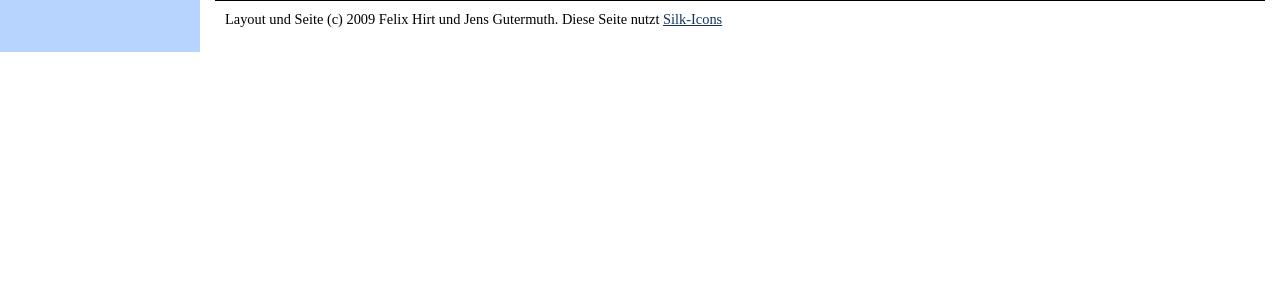
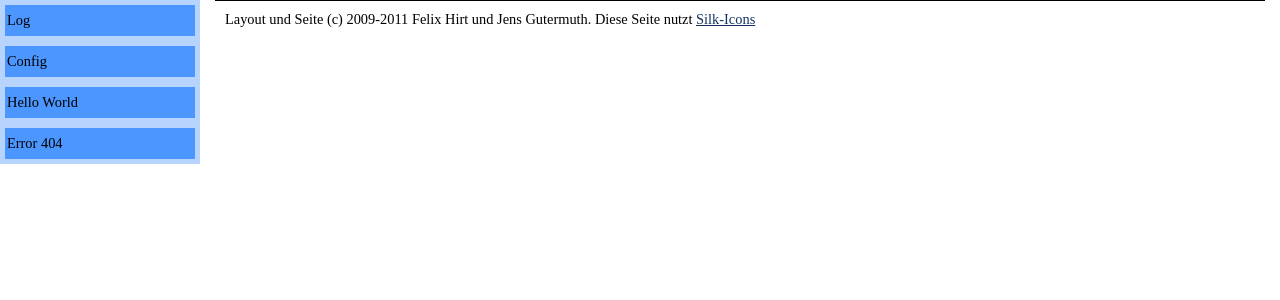
Before and after one commit to JensGutermuth/SquidStats, a PHP site: page /tpl/index.tpl.php in a window 1280 px wide. Shown: the part 61-361 px from the top of the page. Run offline with PHP 8.4, Linux system fonts and the light colour scheme; data that the repository does not hold is empty; some libraries are stand-ins or nearby versions.

Commit message:
einige kleine Bugs, helloWorld nun mit Template

```diff
--- a/controller/HelloWorld.class.php
+++ b/controller/HelloWorld.class.php
@@ -2,8 +2,10 @@
 require_once(dirname(__FILE__).'/BaseController.class.php');
 class helloWorld extends BaseController {
     public function index($args) {
-        nl2br(print_r($args, true));
-        echo "hello World!";
+        $tpl = new TemplateHandler();
+        $vars['args'] = $args;
+        $vars['msg'] = "Hello World!";
+        $tpl->render("helloWorld", $vars);
     }
 }
 ?>
--- a/helper/DbHandler.class.php
+++ b/helper/DbHandler.class.php
@@ -57,7 +57,11 @@ class DbHandler
             if ($name == "query") { // Loggen ist was feines :)
                 $log = new LogHandler();
                 $sql = preg_replace("/\r|\n/s", " ", $args[0]);
-                $log->log(logHandler::SEVERITY_DB_QUERY, $sql);
+                if (strncasecmp('SELECT', $sql, strlen('SELECT'))== 0) {
+                  $log->log(logHandler::SEVERITY_DB_QUERY, $sql); // Only a select, not as important
+                } else {
+                  $log->log(logHandler::SEVERITY_DB_QUERY_CHANGE, $sql);
+                }
             }
 
               $result = call_user_func_array(array($this->db, $name), $args);
--- a/helper/LogHandler.class.php
+++ b/helper/LogHandler.class.php
@@ -21,6 +21,7 @@ class LogHandler {
 
     const SEVERITY_DEBUG = 1;
     const SEVERITY_DB_QUERY = 2;
+    const SEVERITY_DB_QUERY_CHANGE = 3;
     const SEVERITY_ACTION = 10;
     const SEVERITY_NOTICE = 20;
     const SEVERITY_WARNING = 30;
--- a/tpl/index.tpl.php
+++ b/tpl/index.tpl.php
@@ -26,11 +26,17 @@
             <div class="content" id="content">
                 <? echo $v['content']; ?>
                 <div id="footer">
-                    <p>Layout und Seite (c) 2009 Felix Hirt und Jens Gutermuth. Diese Seite nutzt <a href="http://www.famfamfam.com/lab/icons/silk/">Silk-Icons</a></p>
+                    <p>Layout und Seite (c) 2009-2011 Felix Hirt und Jens Gutermuth. Diese Seite nutzt <a href="http://www.famfamfam.com/lab/icons/silk/">Silk-Icons</a></p>
                 </div>
             </div>
         </div>
         <div class="menu">
+            <ul>
+            <li><a href="log">Log</a></li>
+            <li><a href="config">Config</a></li>
+            <li><a href="helloworld">Hello World</a></li>
+            <li><a href="error404">Error 404</a></li>
+            </ul>
             <? echo $v['menu']; ?>
         </div>
     </div>
--- a/web/index.php
+++ b/web/index.php
@@ -12,10 +12,12 @@
     for ($i = 0; $i < count($urlData); $i++) {
         if ($urlData[$i] == basename(__FILE__)) {
             $urlData = array_slice($urlData, $i+1, count($urlData));
+            break;
         }
     }
     function isEmptyString($var) { return $var !== ""; }
     $urlData = array_filter($urlData, "isEmptyString"); // entfernt leere Einträge
+    $urlData = array_values($urlData); // start index at 0
 
     if (isset($urlData[0])) {
         $classname = $urlData[0];
--- a/web/setup.php
+++ b/web/setup.php
@@ -9,6 +9,10 @@
     // damit es so früh wie möglich Logs gibt
     require_once("../helper/LogHandler.class.php");
     LogHandler::setup();
+
+    // Voraussetzung für vieles
+    require_once("../helper/ConfigHandler.class.php");
+    ConfigHandler::setup();
 
     function findFiles($dir, &$files) {
         if($dirhandle = dir($dir)) {
```
Also changed, not shown: tpl/config.tpl.php (+11 -2 lines). Lines whose indentation alone changed are shown as unchanged.
